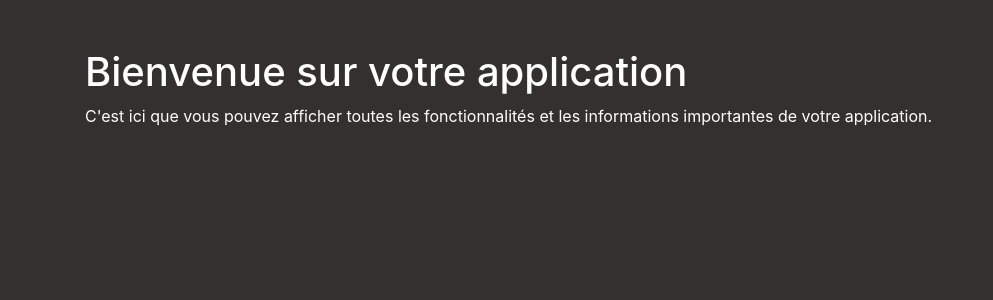
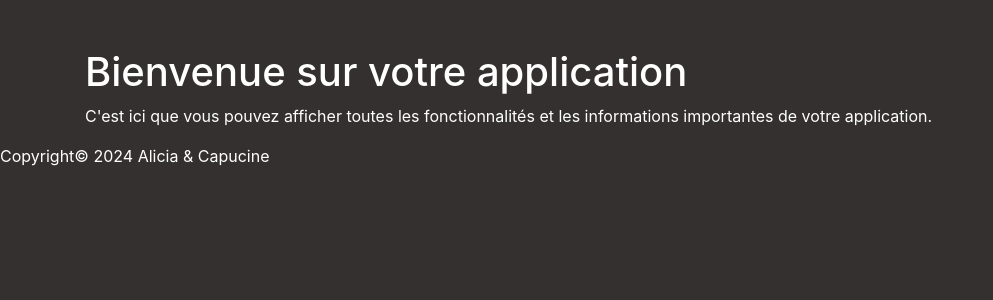
Before and after one commit to SmallCapu2022/AliCapuSki, a PHP site: page / in a window 1280 px wide. Shown: the part 56-356 px from the top of the page, without its empty margins (0-993 px from the left). Run offline with PHP 8.4, Linux system fonts and the light colour scheme; some libraries are stand-ins or nearby versions.

Commit message:
Update index.php

```diff
--- a/index.php
+++ b/index.php
@@ -32,12 +32,13 @@
         <?php
         session_start();
         if (isset($_SESSION['identifiant'])) {
-            $username = $_SESSION['identifiant']['nom']; // Vous devez remplacer 'nom' par le champ approprié de votre table utilisateur
+            $username = $_SESSION['identifiant']['nom']; // Remplacez 'nom' par le champ approprié de votre table utilisateur
             echo '<span class="navbar-text">Connecté en tant que ' . $username . '</span>';
         }
         ?>
     </div>
 </nav>
+
 
 <!-- Contenu de la page d'accueil -->
 <div class="container mt-5">
@@ -50,5 +51,8 @@
 <script src="https://code.jquery.com/jquery-3.5.1.slim.min.js"></script>
 <script src="https://cdn.jsdelivr.net/npm/@popperjs/core@2.5.3/dist/umd/popper.min.js"></script>
 <script src="https://stackpath.bootstrapcdn.com/bootstrap/4.5.2/js/bootstrap.min.js"></script>
+<div class="footer">
+  <p> Copyright&copy; 2024 Alicia & Capucine </p>
+</div>
 </body>
 </html>
```
